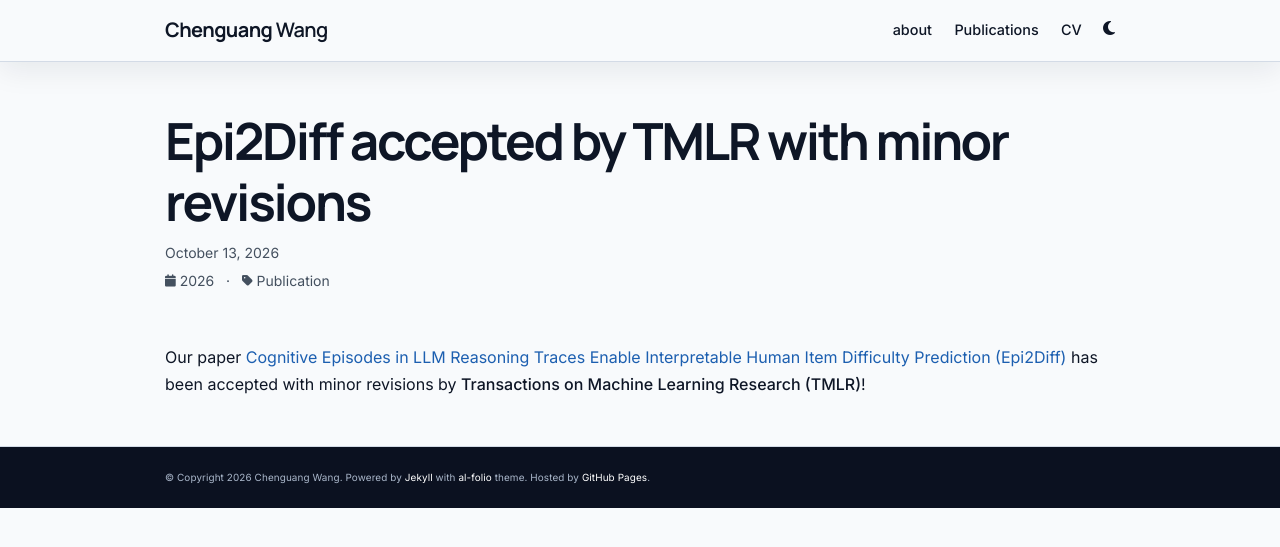
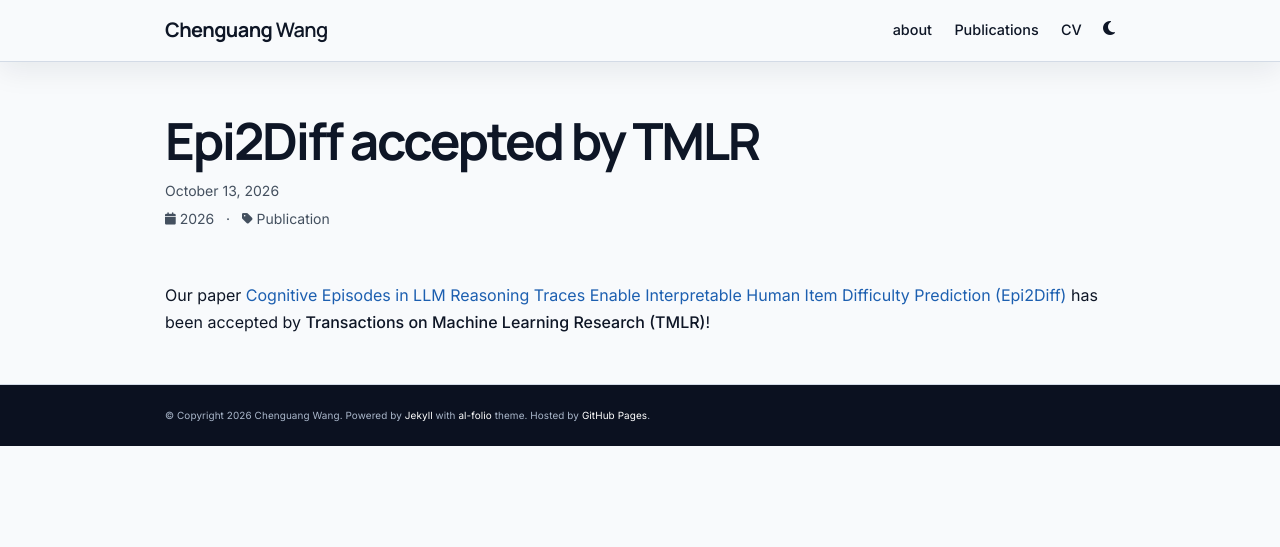
Before and after one commit to c-steve-wang/c-steve-wang.github.io, a Jekyll site: the page built from _news/202610_TMLR.md, in a window 1280 px wide. Shown: the top 547 px of the page. Built offline with Jekyll 4.4.1, drawn with Linux system fonts in a browser that asks for light colours; comment, search, counter and statistics services are not loaded; a style sheet for code colours, icons or effects is not loaded.

Commit message:
Simplify TMLR acceptance announcement

```diff
--- a/_news/202610_TMLR.md
+++ b/_news/202610_TMLR.md
@@ -2,8 +2,8 @@
 layout: post
 date: 2026-10-13
 inline: true
-title: Epi2Diff accepted by TMLR with minor revisions
+title: Epi2Diff accepted by TMLR
 category: Publication
 ---
 
-Our paper [Cognitive Episodes in LLM Reasoning Traces Enable Interpretable Human Item Difficulty Prediction (Epi2Diff)](https://arxiv.org/abs/2606.28186) has been accepted with minor revisions by **Transactions on Machine Learning Research (TMLR)**!
+Our paper [Cognitive Episodes in LLM Reasoning Traces Enable Interpretable Human Item Difficulty Prediction (Epi2Diff)](https://arxiv.org/abs/2606.28186) has been accepted by **Transactions on Machine Learning Research (TMLR)**!
```
